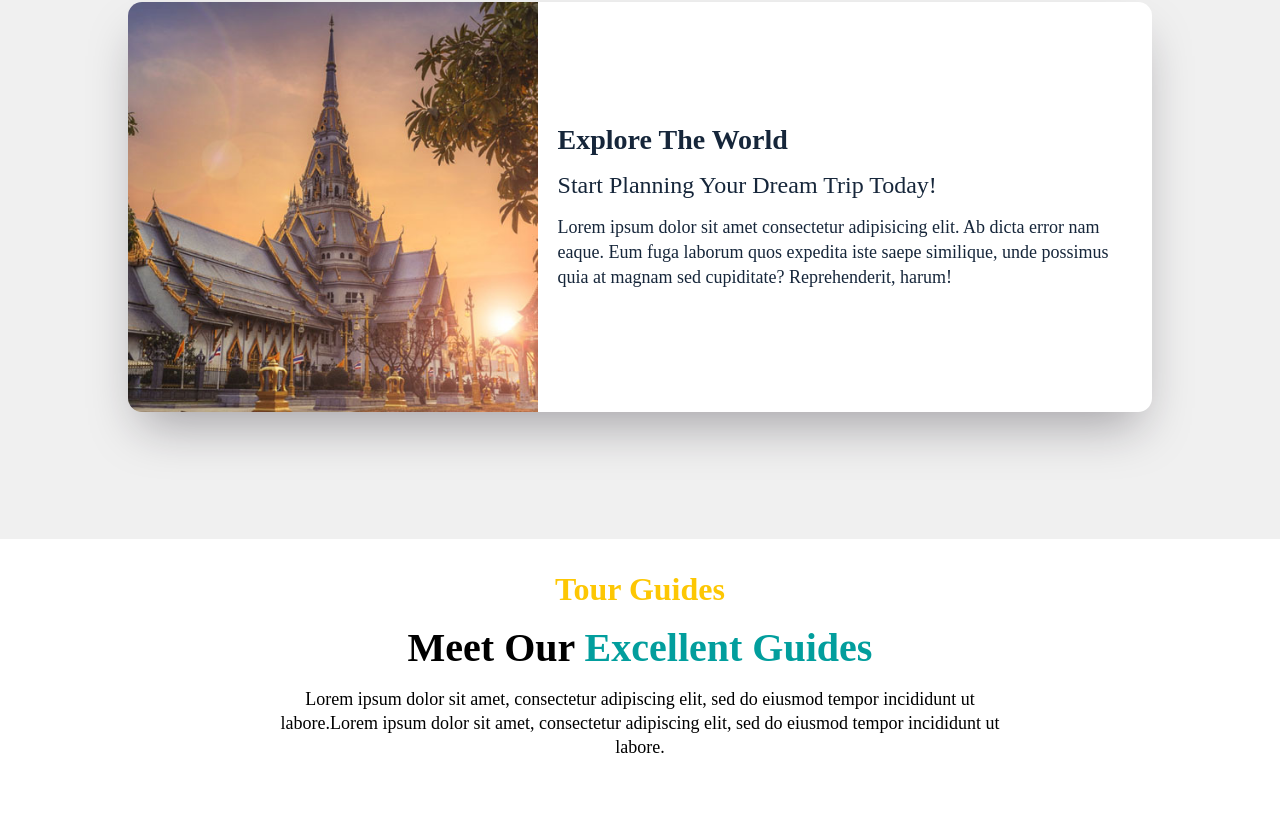
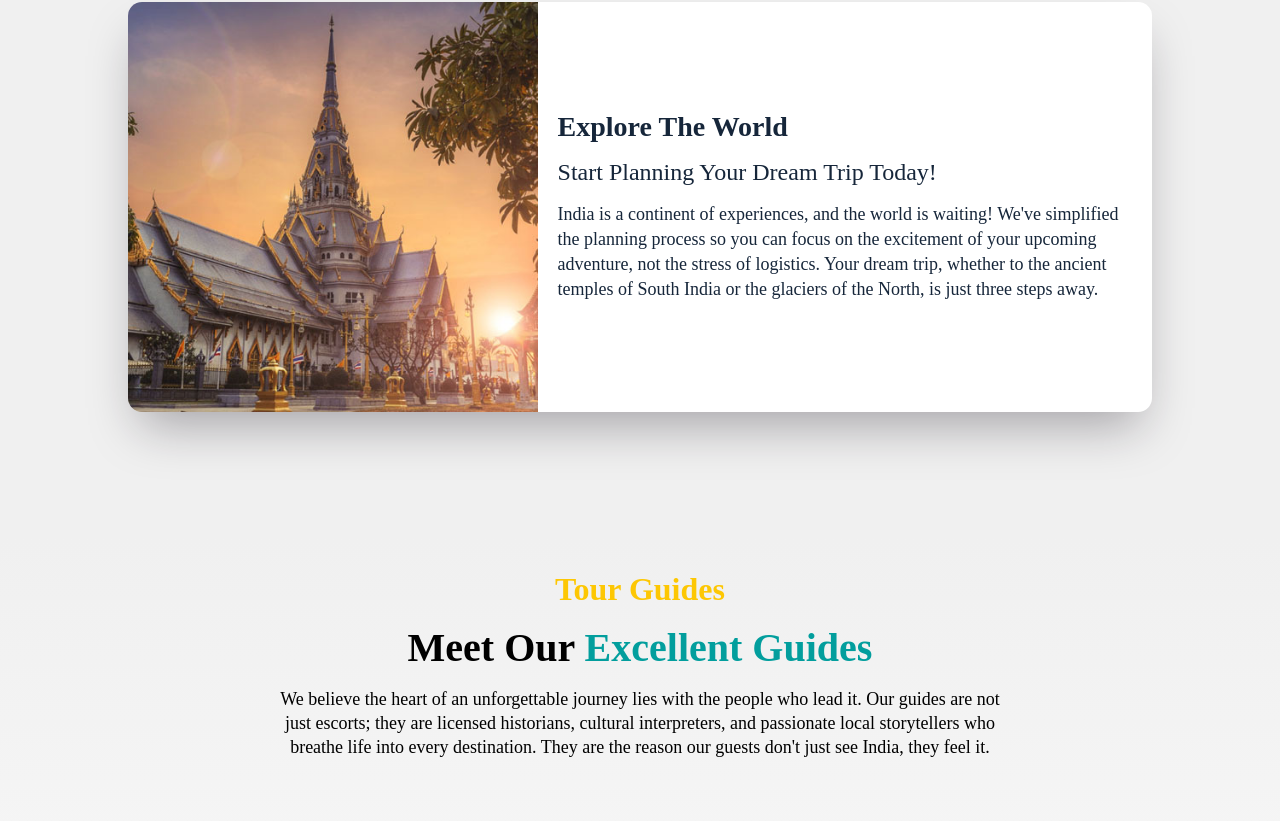
Before and after one commit to Vikas24Chauhan/ghumo, a React (Vite) app: page / in a window 1280 px wide. Shown: the part 4705-5526 px from the top of the page. Built offline with nearby package versions, Linux system fonts and the light colour scheme.

Commit message:
content added

```diff
--- a/src/components/adventures/Adventures.jsx
+++ b/src/components/adventures/Adventures.jsx
@@ -132,7 +132,7 @@ const Adventures = () => {
       title: "Get To Know Us",
       subTitle: "Explore All Tour of the world with us.",
       description:
-        "Lorem ipsum dolor sit amet consectetur adipisicing elit. Ab dicta error nam eaque. Eum fuga laborum quos expedita iste saepe similique, unde possimus quia at magnam sed cupiditate? Reprehenderit, harum!",
+        "your trusted guide to the most incredible destinations. While our passion began with uncovering the diverse beauty and rich heritage of India—from the serene backwaters of Kerala to the majestic Himalayas—our vision extends globally. We are a team of avid travelers, local experts, and storytelling enthusiasts dedicated to crafting journeys that are not just trips, but transformative experiences.",
     },
     {
       id: 2,
@@ -140,7 +140,7 @@ const Adventures = () => {
       title: "Love Where Your're Going",
       subTitle: "Explore Your Life, Travel Where You Want!",
       description:
-        "Lorem ipsum dolor sit amet consectetur adipisicing elit. Ab dicta error nam eaque. Eum fuga laborum quos expedita iste saepe similique, unde possimus quia at magnam sed cupiditate? Reprehenderit, harum!",
+        "Travel is more than just crossing destinations off a list; it’s about rediscovering yourself. It's about that moment when the sun rises over the Himalayas, the aroma of spices hits you in a bustling market, or you finally stand before a monument you've only seen in books. We understand that the perfect trip isn't just about the place—it's about how that place makes you feel.",
     },
     {
       id: 3,
@@ -148,7 +148,7 @@ const Adventures = () => {
       title: "Explore The World",
       subTitle: "Start Planning Your Dream Trip Today!",
       description:
-        "Lorem ipsum dolor sit amet consectetur adipisicing elit. Ab dicta error nam eaque. Eum fuga laborum quos expedita iste saepe similique, unde possimus quia at magnam sed cupiditate? Reprehenderit, harum!",
+        "India is a continent of experiences, and the world is waiting! We've simplified the planning process so you can focus on the excitement of your upcoming adventure, not the stress of logistics. Your dream trip, whether to the ancient temples of South India or the glaciers of the North, is just three steps away.",
     },
   ];
 
--- a/src/components/team/Team.css
+++ b/src/components/team/Team.css
@@ -7,6 +7,7 @@
   position: relative;
   margin-bottom: 100px;
   padding-top: 2rem;
+  background: linear-gradient(to bottom, #f0f0f0, #ffffff);
 }
 
 @keyframes gridMove {
--- a/src/components/team/Team.jsx
+++ b/src/components/team/Team.jsx
@@ -24,50 +24,35 @@ const Team = () => {
       name: "Member 1",
       title: "Head Officer",
       image: Member3,
-      description:
-        "The TEN HR Consulting website is offering you Entrepreneurship Network’s HR services. The TEN-HR-Consulting website is proud to offer HR services from The Entrepreneurship Network, providing expert solutions to support your business's growth and success.",
-      color: "cyan",
-      link: "https://ten-hr-consulting-self.vercel.app/",
+      description: "",
     },
     {
       id: 2,
       name: "Member 2",
       title: "Senior Agent",
       image: Member2,
-      description:
-        "TEN Funding is the ultimate platform for exploring the investors backing The Entrepreneurship Network (TEN). It connects aspiring entrepreneurs with the funding ecosystem that powers TEN's innovative team. By bridging the gap between visionaries and financial support, TEN Funding fosters a thriving entrepreneurial community.",
-      color: "blue",
-      link: "https://ten-funding-lime.vercel.app/",
+      description: "",
     },
     {
       id: 3,
       name: "Member 3",
       title: "Founder",
       image: Member1,
-      description:
-        "Developed a web-based application that converts text into images, allowing users to generate visually appealing text-based graphics. The data utilizes modern web technologies, including React.js for the frontend and Node.js for backend processing. Implemented features such as customizable fonts, colors, and backgrounds to enhance user creativity. Designed an intuitive UI for seamless user experience and optimized performance for fast image generation.",
-      color: "purple",
-      link: "https://imagify-ten-mu.vercel.app/",
+      description: "",
     },
     {
       id: 4,
       name: "Member 4",
       title: "Supervisor",
       image: Member4,
-      description:
-        "This website is a comprehensive resource dedicated to Baby Brain Development, offering valuable guidance to help parents nurture their child's cognitive and intellectual growth. With expert mentors available, parents can receive personalized support and scientifically-backed strategies tailored to their baby's developmental stage. The platform covers a wide range of topics, including sensory development, early learning techniques, memory-building activities, and language skills enhancement.",
-      color: "amber",
-      link: "https://ten-toddlers-mu.vercel.app/",
+      description: "",
     },
     {
       id: 5,
       name: "Member 5",
       title: "Quality Assurance",
       image: Member5,
-      description:
-        "Welcome to our College Website, your go-to resource for comprehensive information about our institution. Explore our academic programs, campus life, admissions process, and more. Whether you're a prospective student or just curious about what we offer, you'll find everything you need to know right here.",
-      color: "emerald",
-      link: "https://vikas24chauhan.github.io/edusity/",
+      description: "",
     },
   ];
 
@@ -235,10 +220,11 @@ const Team = () => {
           Meet Our <span>Excellent Guides</span>
         </h1>
         <p>
-          Lorem ipsum dolor sit amet, consectetur adipiscing elit, sed do
-          eiusmod tempor incididunt ut labore.Lorem ipsum dolor sit amet,
-          consectetur adipiscing elit, sed do eiusmod tempor incididunt ut
-          labore.
+          We believe the heart of an unforgettable journey lies with the people
+          who lead it. Our guides are not just escorts; they are licensed
+          historians, cultural interpreters, and passionate local storytellers
+          who breathe life into every destination. They are the reason our
+          guests don't just see India, they feel it.
         </p>
       </div>
 
```
